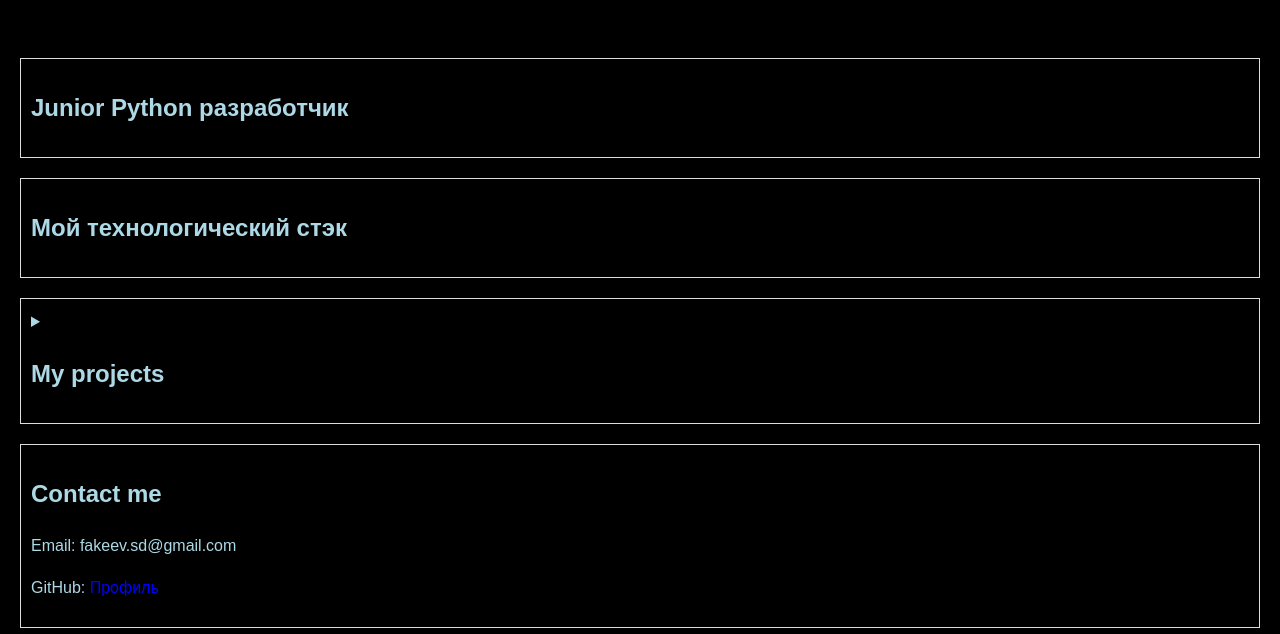
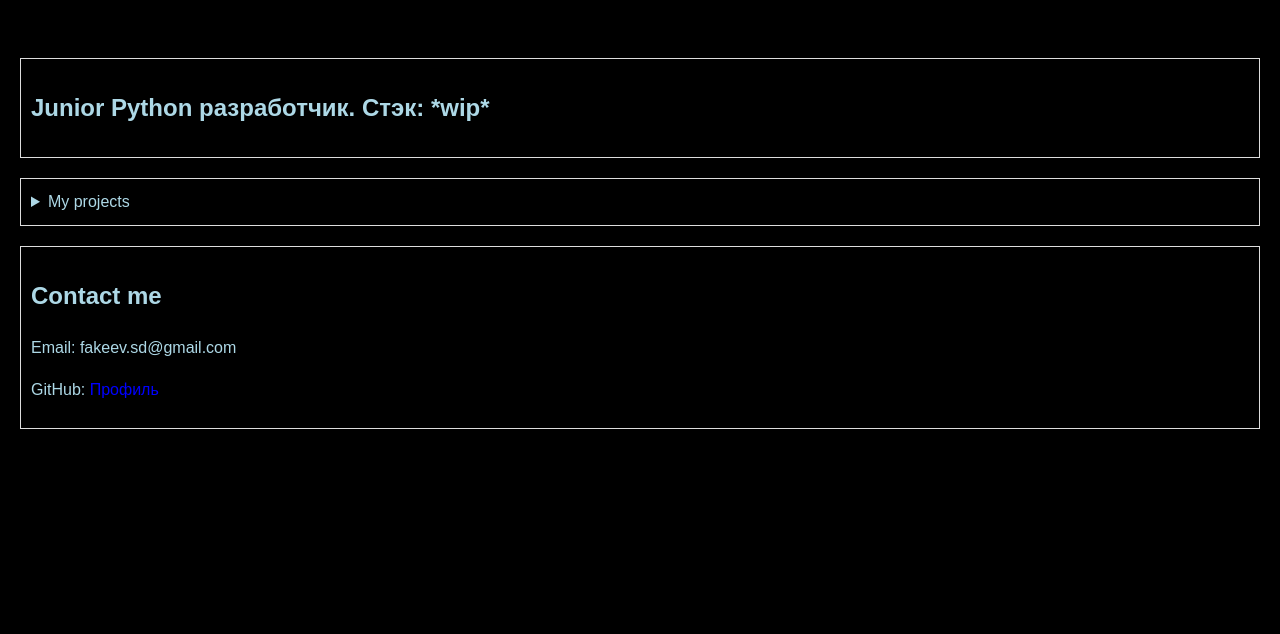
Before and after one commit to fakeev-sd/portfolio, a plain HTML site: page index.html in a window 1280 px wide. Shown: the part 96-730 px from the top of the page. Drawn offline with Linux system fonts and the light colour scheme.

Commit message:
Update index.html

```diff
--- a/index.html
+++ b/index.html
@@ -12,15 +12,12 @@
     </header>
     <main>
         <section id="about">
-            <h2>Junior Python разработчик</h2>
-        </section>
-        <section id="stack">
-            <h2>Мой технологический стэк</h2>
+            <h2>Junior Python разработчик. Стэк: *wip* </h2>
         </section>
 
         <section id="projects">
             <details>
-              <summary><h2>My projects</h2></summary>
+              <summary>My projects</summary>
            <p> <a href="https://github.com/fakeev-sd/console-projects">Консольные приложения</a></p>
             </details>
         </section>
```
